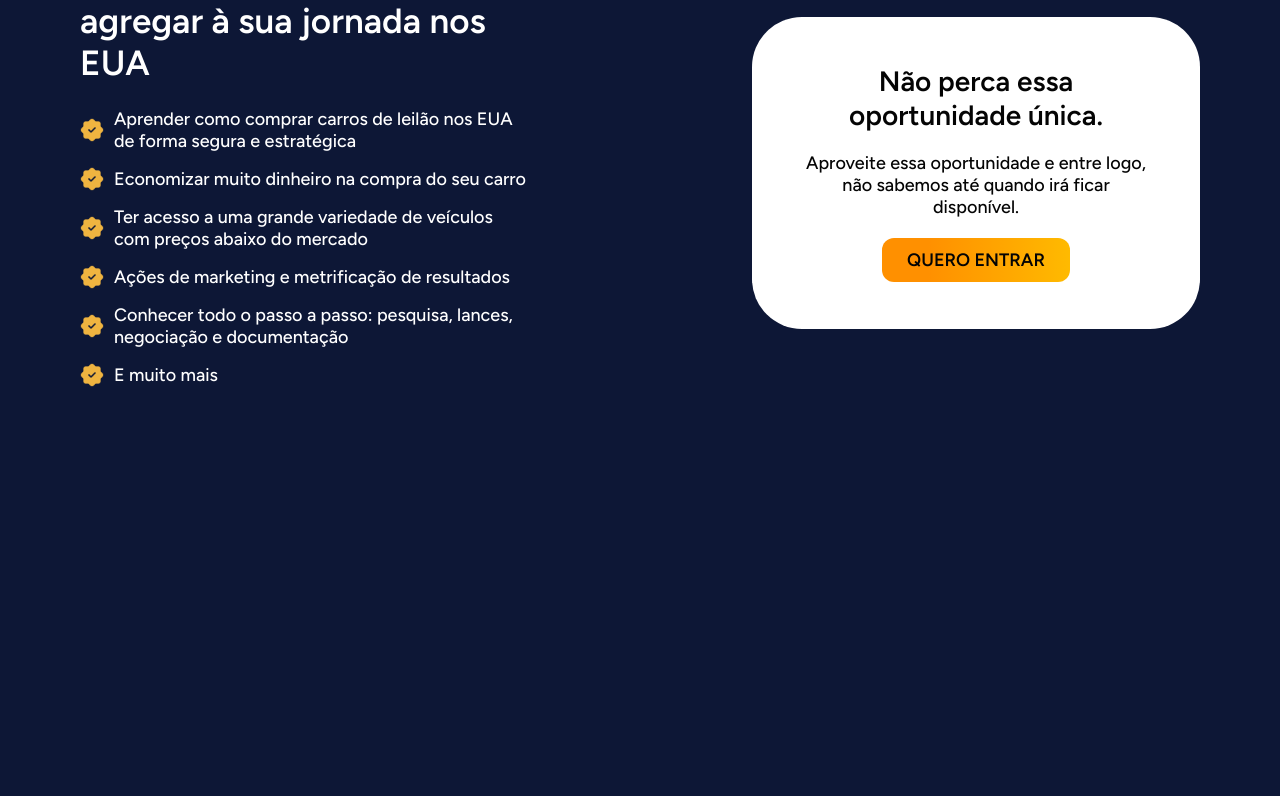
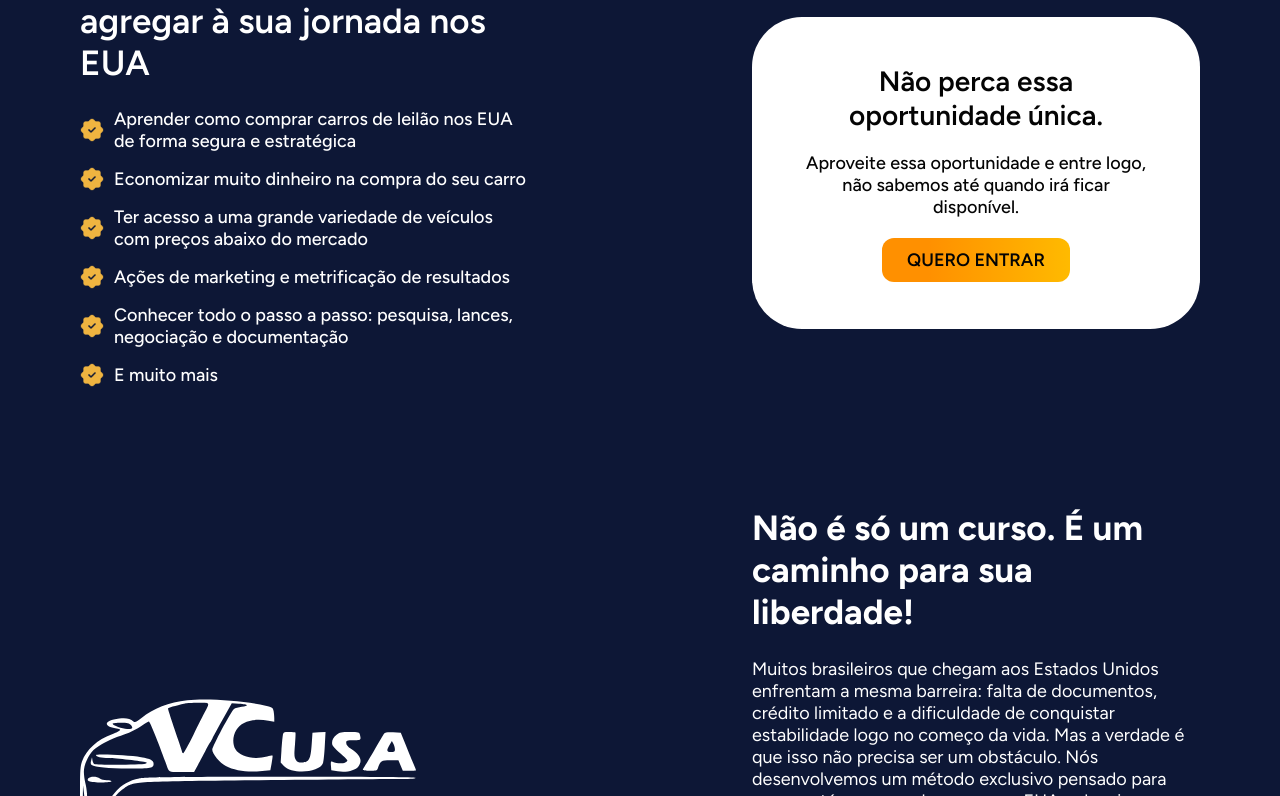
Before and after one commit to wemersonmatheuss/vcusaauto, a React (Vite) app: page / in a window 1280 px wide. Shown: the part 2004-2800 px from the top of the page. Before the commit the page ends 2471 px from the top, so only its background shows below. Built offline with nearby package versions, Linux system fonts and the light colour scheme.

Commit message:
feat: create About component with styles

```diff
--- a/src/App.tsx
+++ b/src/App.tsx
@@ -3,6 +3,9 @@ import { Carousel } from "./Components/Carousel"
 import { Contradiction } from "./Components/Contradiction"
 import { Loop } from "./Components/Loop"
 import { Differential } from "./Components/Differential"
+import { About } from "./Components/About"
+
+import logoVc from "./assets/svg/logo-vcusa.svg"
 
 export function App() {
   return (
@@ -16,6 +19,13 @@ export function App() {
       <Loop/>
 
       <Differential/>
+
+      <About
+      image={logoVc}
+      title="Não é só um curso. É um caminho para sua liberdade!"
+      description="Muitos brasileiros que chegam aos Estados Unidos enfrentam a mesma barreira: falta de documentos, crédito limitado e a dificuldade de conquistar estabilidade logo no começo da vida. Mas a verdade é que isso não precisa ser um obstáculo.
+      Nós desenvolvemos um método exclusivo pensado para quem está começando agora nos EUA e deseja construir um futuro com mais segurança e oportunidades. Um passo a passo simples, direto e comprovado, que mostra como superar as limitações e abrir portas que antes pareciam fechadas.
+      Aqui, você não encontra apenas conhecimento técnico, mas uma nova forma de enxergar suas possibilidades. Você vai aprender estratégias práticas que podem ser aplicadas imediatamente, independentemente do seu nível de experiência ou da sua situação atual."/>
     </div>
   )
 }
--- /dev/null
+++ b/src/Components/About/index.tsx
@@ -0,0 +1,20 @@
+import styles from "./styles.module.css"
+
+type Props = {
+    image: string
+    title: string
+    description: string
+}
+
+export function About({ image, title, description }:Props) {
+    return (
+        <div className={styles.container}>
+            <img src={ image } alt="" />
+
+            <div className={styles.description}>
+                <h2>{ title }</h2>
+                <p>{ description }</p>
+            </div>
+        </div>
+    )
+}
--- /dev/null
+++ b/src/Components/About/styles.module.css
@@ -0,0 +1,37 @@
+.container {
+    width: 100%;
+    height: auto;
+
+    padding: 40px 80px;
+
+    display: flex;
+    align-items: center;
+    justify-content: space-between;
+}
+
+.container img {
+    width: 30%;
+    height: auto;
+}
+
+.container .description {
+    width: 40%;
+
+    display: flex;
+    flex-direction: column;
+    gap: 25px;
+}
+
+.container .description h2 {
+    font-size: 35px;
+    font-size: 600;
+
+    color: var(--text-color-white);
+}
+
+.container .description p {
+    font-size: 18px;
+    font-family: 400;
+
+    color: var(--text-color-white);
+}
```
